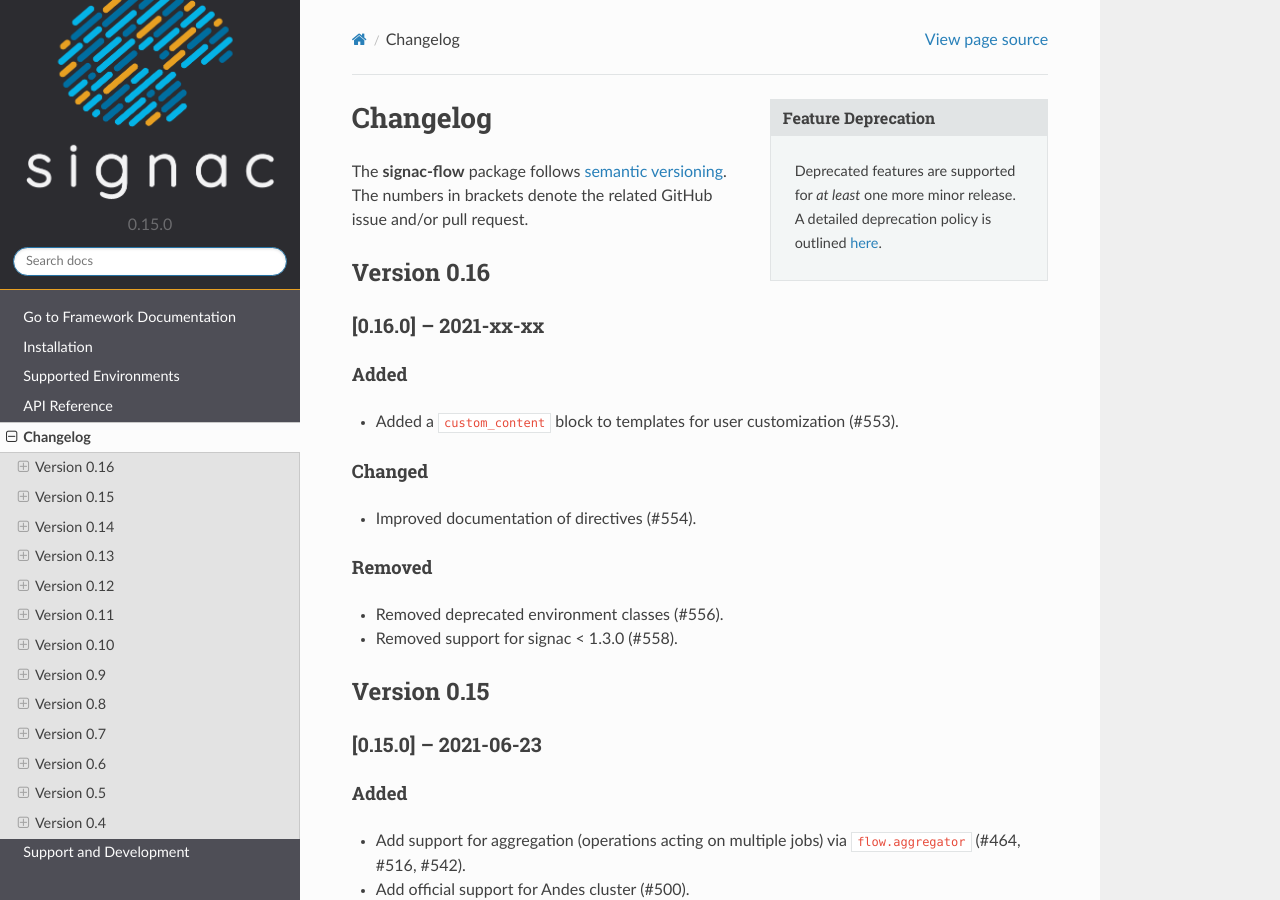
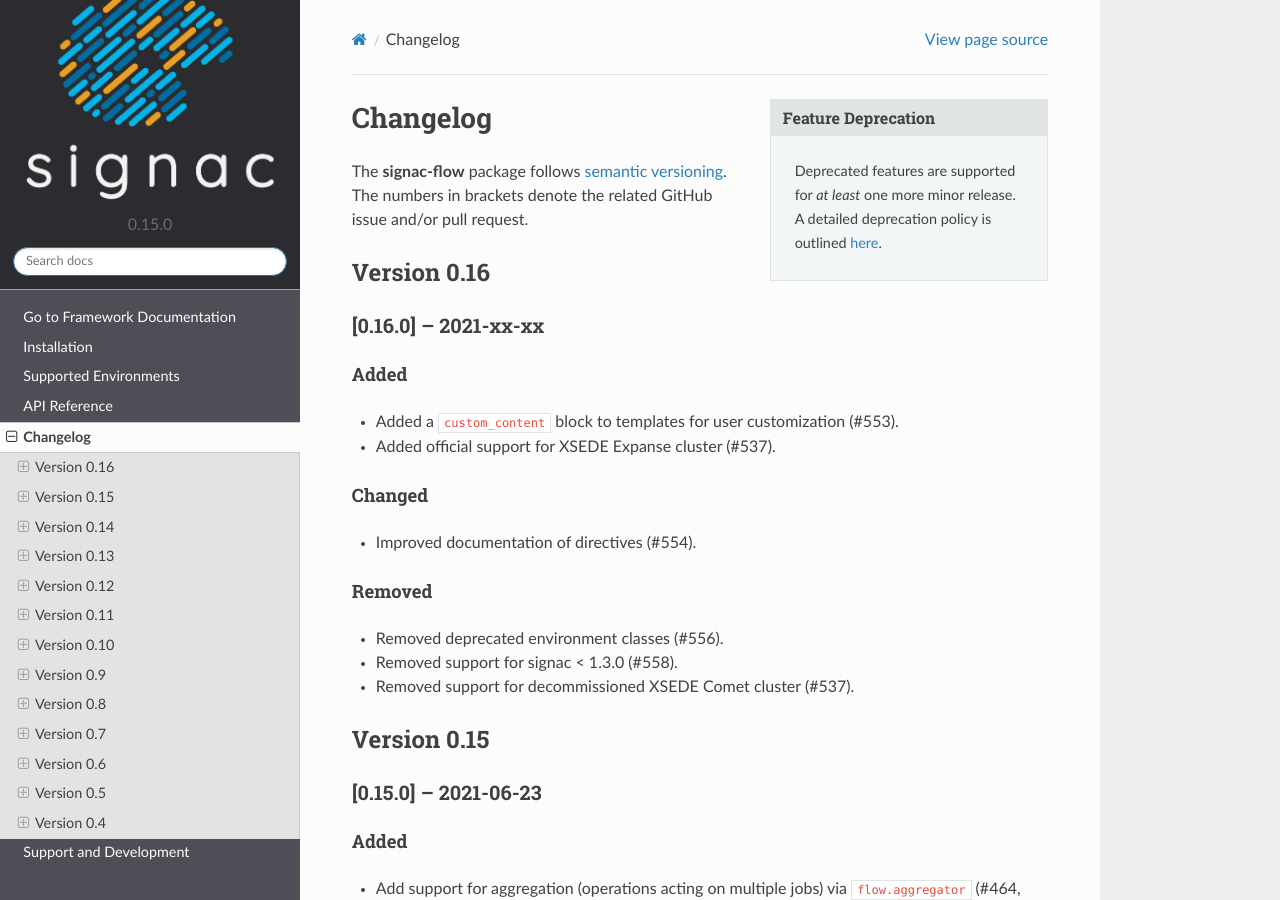
Before and after one commit to glotzerlab/signac-flow, a Sphinx documentation site: the page built from doc/changes.rst, in a window 1280 px wide and 900 px high. Built offline with Sphinx 7.4.7 and the Read the Docs theme 2.0.0, drawn with Linux system fonts in a browser that asks for light colours.

Commit message:
Expanse template (#537)
* Add initial template and environment class for Expanse

* start adding environment test code

* add test arguments following bridges2

* add expanse doc following bridges2 example

* Remove _get_omp_prefix from ExpanseEnvironment

The default behavior is correct and recommended in the user
documentation

* Make ExpanseEnvironment._get_mpi_prefix work with containers.

This also likely, breaks the environment's ability to work with native
MPI libraries and applications.

* Fix ExpanseEnvironment._get_mpi_prefix signature

* Add more context to the mpi prefix for ExpanseEnvironment

* Add Expanse template test reference scripts

* Improve template error message

Co-authored-by: Bradley Dice <bdice@bradleydice.com>

* Use default mpi handling for Expanse

* Fix Expanse template handling of CPUs per GPU

* Fix Expanse template indentation

* Remove comments on if clauses in Expanse template

Co-authored-by: Bradley Dice <bdice@bradleydice.com>

* Check for multiple nodes in Expanse gpu-shared partition

* Consistent error message between gpu and GPU

* Remove Comet environment

Comet is decomissioned now and Expanse is its replacement.

* update changelog

* Update changelog.

Co-authored-by: Brandon Butler <butlerbr@umich.edu>
Co-authored-by: Bradley Dice <bdice@bradleydice.com>

```diff
--- a/changelog.txt
+++ b/changelog.txt
@@ -15,6 +15,7 @@ Added
 +++++
 
 - Added a ``custom_content`` block to templates for user customization (#553).
+- Added official support for XSEDE Expanse cluster (#537).
 
 Changed
 +++++++
@@ -26,6 +27,7 @@ Removed
 
 - Removed deprecated environment classes (#556).
 - Removed support for signac < 1.3.0 (#558).
+- Removed support for decommissioned XSEDE Comet cluster (#537).
 
 Version 0.15
 ============
--- a/doc/supported_environments.rst
+++ b/doc/supported_environments.rst
@@ -31,6 +31,7 @@ In addition, the package provides specialized submission templates for the follo
    supported_environments/stampede2
    supported_environments/comet
    supported_environments/bridges2
+   supported_environments/expanse
    supported_environments/umich
    supported_environments/umn
 
```
Also changed, not shown: doc/supported_environments/expanse.rst (added, +12 -0 lines), 5 other files.
